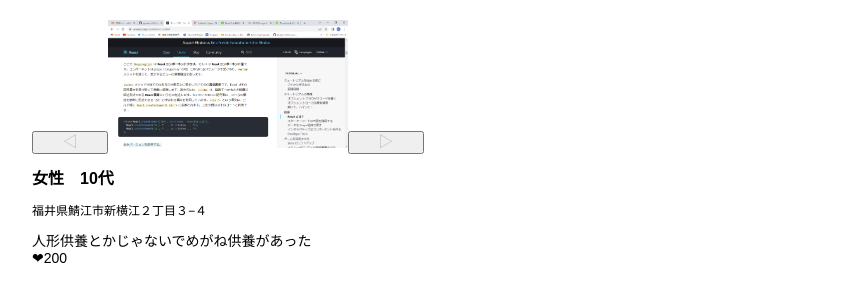
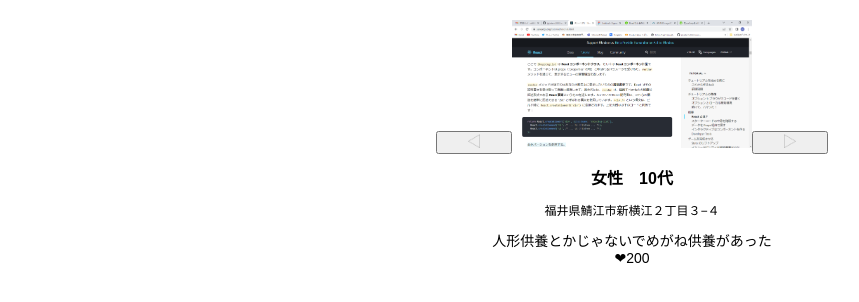
Before and after one commit to jigintern/2022-summer-2-b, a React (Create React App) app in the folder src/components/detail/: page / in a window 1280 px wide. Shown: the top 302 px of the page, without its empty margins (8-867 px from the left). Built offline with nearby package versions, Linux system fonts and the light colour scheme.

Commit message:
詳細画面

```diff
--- a/src/components/detail/src/index.css
+++ b/src/components/detail/src/index.css
@@ -6,18 +6,24 @@ body {
     width: 20%;
     height: 20%;
   }
-button{
-  top: 3px;
+  button{
+    color: rgb(255, 255, 255);
+  }
+img#button{
+  top: 30px;
 }
  h1{
-  font-size: 16px
+  font-size: 16px;
+  text-align:center;
  }
  p{
-  font-size: 12px
+  font-size: 12px;
+  text-align:center;
  }
   ol, ul {
     padding-left: 30px;
   }
  .main{
   margin: 20px;
+  text-align:center;
  }
--- a/src/components/detail/src/index.js
+++ b/src/components/detail/src/index.js
@@ -7,11 +7,11 @@ function Picture() {
 }
 
 function Button1() {
-  return <button type="button" id="button"><img src={`reversetriangle.png`} alt="Logo" /></button>;
+  return <button type="button" ><img src={`reversetriangle.png`} alt="Logo" id="button" /></button>;
 }
 
 function Button2() {
-  return <button type="button" id="button"><img src={`triangle.png`} alt="Logo" /></button>;
+  return <button type="button" ><img src={`triangle.png`} alt="Logo" id="button"/></button>;
 }
 
 class Person extends React.Component {
```
